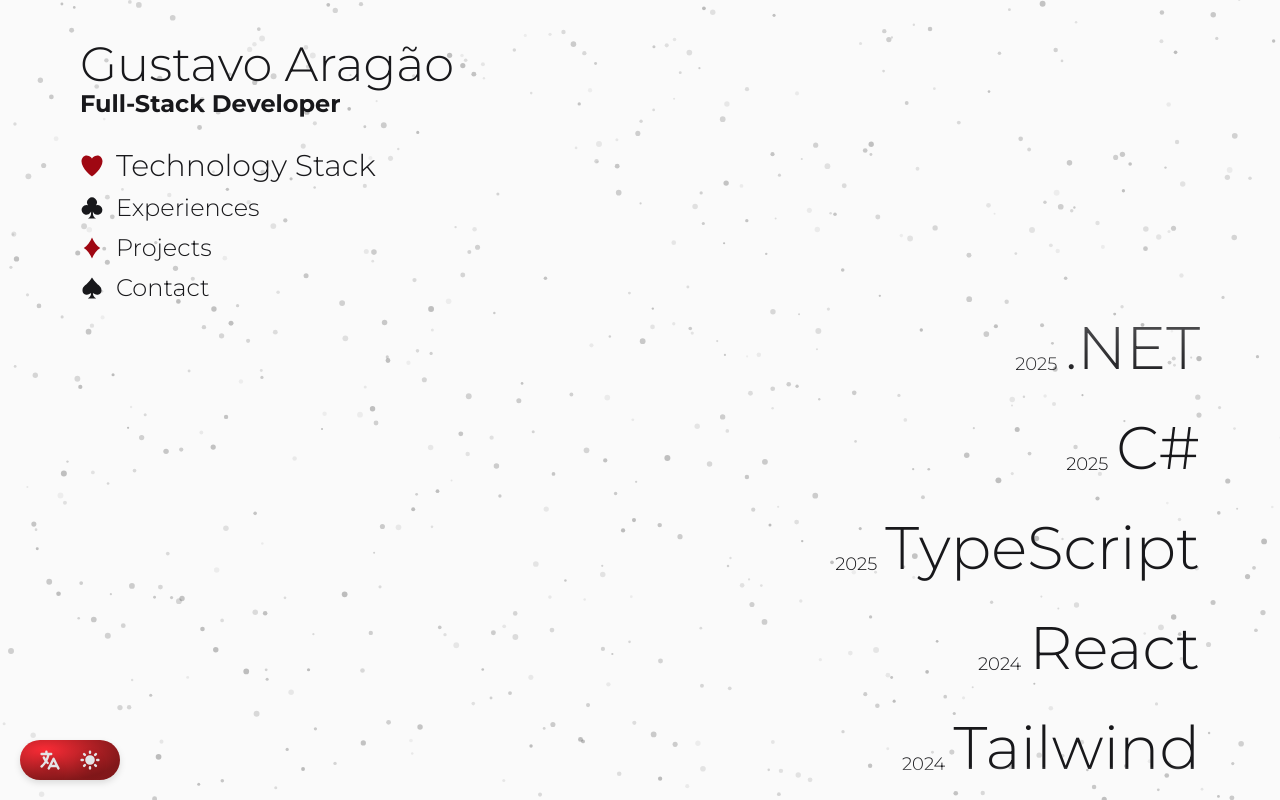
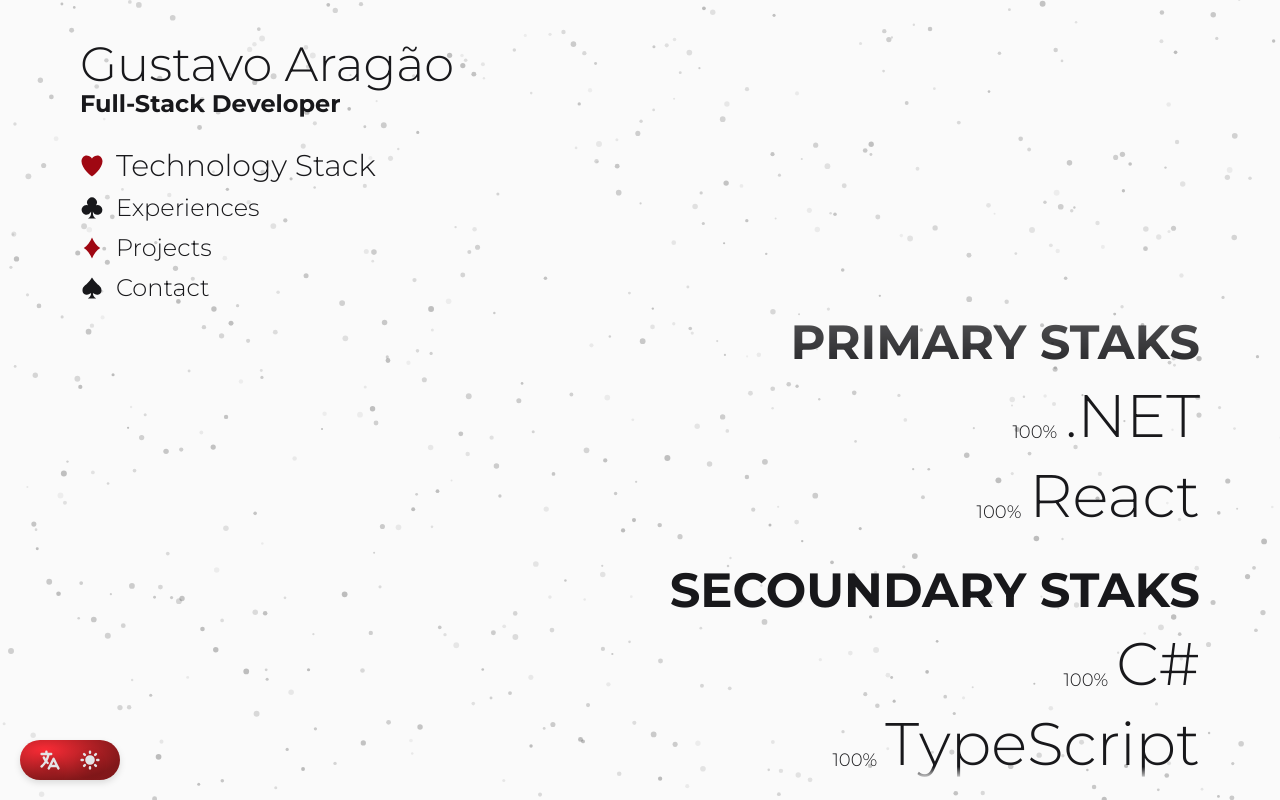
Before and after one commit to KaoreSactra/portifolio, a Next.js app: page /en in a window 1280 px wide. Built offline with nearby package versions, Linux system fonts and the light colour scheme.

Commit message:
stack adjust: primary and secundary add

```diff
--- a/messages/en.json
+++ b/messages/en.json
@@ -5,6 +5,10 @@
     "Proj": "Projects",
     "Exp": "Experiences",
     "Cont": "Contact"
+  },
+  "Stack": {
+    "primary": "PRIMARY STAKS",
+    "secoundary": "SECOUNDARY STAKS"
   },
   "Experiences": {
     "astra": "YOUNG APPRENTICE",
--- a/messages/pt-br.json
+++ b/messages/pt-br.json
@@ -5,6 +5,10 @@
     "Proj": "Projetos",
     "Exp": "Experiências",
     "Cont": "Contato"
+  },
+  "Stack": {
+    "primary": "STACKS PRIMÁRIAS",
+    "secoundary": "STAKS SECUNDÁRIAS"
   },
   "Experiences": {
     "astra": "JOVEM APRENDIZ",
--- a/src/components/section/technologystack/component.tsx
+++ b/src/components/section/technologystack/component.tsx
@@ -1,27 +1,38 @@
 import LabelBox from "@/components/labelbox/component"
+import { useTranslations } from "next-intl"
 
 export default function TechnologyStack() {
+  const t = useTranslations("Stack")
 
-  const data = [
-    { id: 1, year: '2025', text: '.NET' },
-    { id: 2, year: '2025', text: 'C#' },
-    { id: 3, year: '2025', text: 'TypeScript' },
-    { id: 4, year: '2024', text: 'React' },
-    { id: 5, year: '2024', text: 'Tailwind' },
-    { id: 6, year: '2024', text: 'Next.js' },
-    { id: 7, year: '2024', text: 'Electron' },
-    { id: 8, year: '2024', text: 'Selenium' },
-    { id: 9, year: '2024', text: 'JavaScript' },
-    { id: 10, year: '2022', text: 'Git' },
-    { id: 11, year: '2022', text: 'GitHub' },
-    { id: 12, year: '2021', text: 'Python' },
-    { id: 13, year: '2021', text: 'Flask' },
-    { id: 14, year: '2021', text: 'Java' },
+  const primaryStack = [
+    { id: 1, percentage: '100%', text: '.NET'},
+    { id: 2, percentage: '100%', text: 'React'}
+  ]
+  const secoundaryStack = [
+    { id: 1, percentage: '100%', text: 'C#'},
+    { id: 2, percentage: '100%', text: 'TypeScript'},
+    { id: 3, percentage: '100%', text: 'Tailwind'},
+    { id: 4, percentage: '100%', text: 'Next.js'},
+    { id: 5, percentage: '70%', text: 'Electron'},
+    { id: 6, percentage: '50%', text: 'Selenium'},
+    { id: 7, percentage: '100%', text: 'JavaScript'},
+    { id: 8, percentage: '100%', text: 'Git'},
+    { id: 9, percentage: '100%', text: 'GitHub'},
+    { id: 10, percentage: '60%', text: 'Python'},
+    { id: 11, percentage: '10%', text: 'Flask'},
+    { id: 12, percentage: '30%', text: 'Java'},
   ]
 
   return (
     <div className="flex flex-col gap-10 text-5xl md:text-6xl font-light snap-y">
-      {data.map((item) => (<LabelBox key={item.id} subText={item.year} text={item.text} className="snap-center"/>))}
+      <div className="flex flex-col gap-5">
+        <LabelBox text={t("primary")} className="snap-center font-bold text-end text-2xl md:text-5xl"/>
+        {primaryStack.map((item) => (<LabelBox key={item.id} subText={item.percentage} text={item.text} className="snap-center"/>))}
+      </div>
+      <div className="flex flex-col gap-5">
+        <LabelBox text={t("secoundary")} className="snap-center font-bold text-end text-2xl md:text-5xl"/>
+        {secoundaryStack.map((item) => (<LabelBox key={item.id} subText={item.percentage} text={item.text} className="snap-center"/>))}
+      </div>
     </div>
   )
 }
```
Also changed, not shown: src/app/[locale]/page.tsx (+14 -3 lines).
